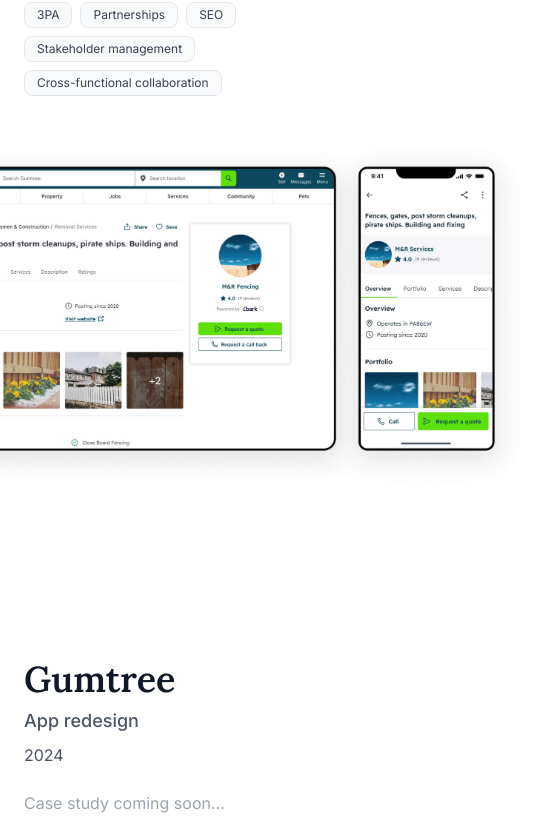
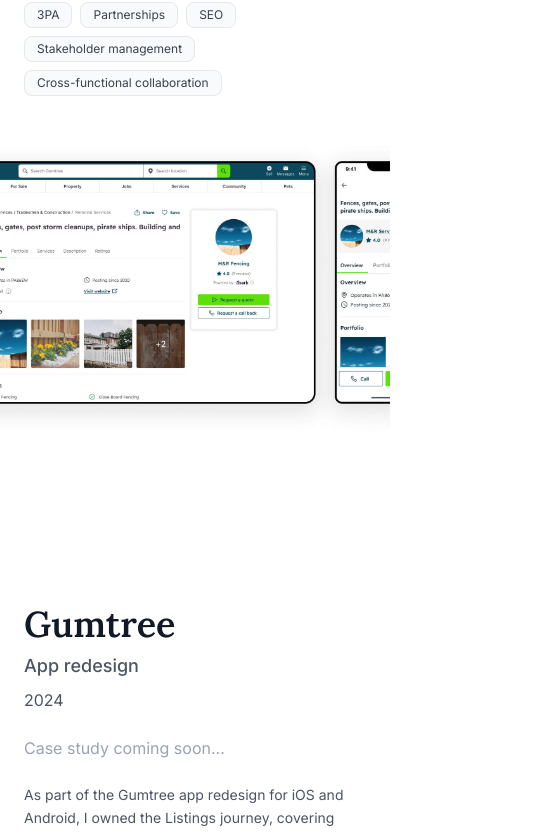
Before and after one commit to MykolaShevchuk/mariana, a Next.js app: page / in a window 390 px wide. Shown: the part 1394-2227 px from the top of the page, 540 px wide, since content can reach past the window. Built offline with nearby package versions, Linux system fonts and the light colour scheme.

Commit message:
Update ProjectCard layout for improved responsiveness and add overflow-x hidden to global styles

```diff
--- a/src/app/components/ProjectCard.tsx
+++ b/src/app/components/ProjectCard.tsx
@@ -56,7 +56,7 @@
               </div>
             </div>
           </div>
-          <div className=" flex items-center justify-center -ml-[150px] -mr-[150px]">
+          <div className=" flex items-center justify-center -ml-[100px] -mr-[100px] lg:-ml-[150px] lg:-mr-[150px]">
             {imageSrcMobile && (
               <Image
                 src={imageSrcMobile}
--- a/src/app/globals.css
+++ b/src/app/globals.css
@@ -14,6 +14,7 @@
       sans-serif;
     -webkit-font-smoothing: antialiased;
     -moz-osx-font-smoothing: grayscale;
+    overflow-x: hidden;
   }
 
   /* Add scroll margin to sections so navigation bar is always visible */
```
